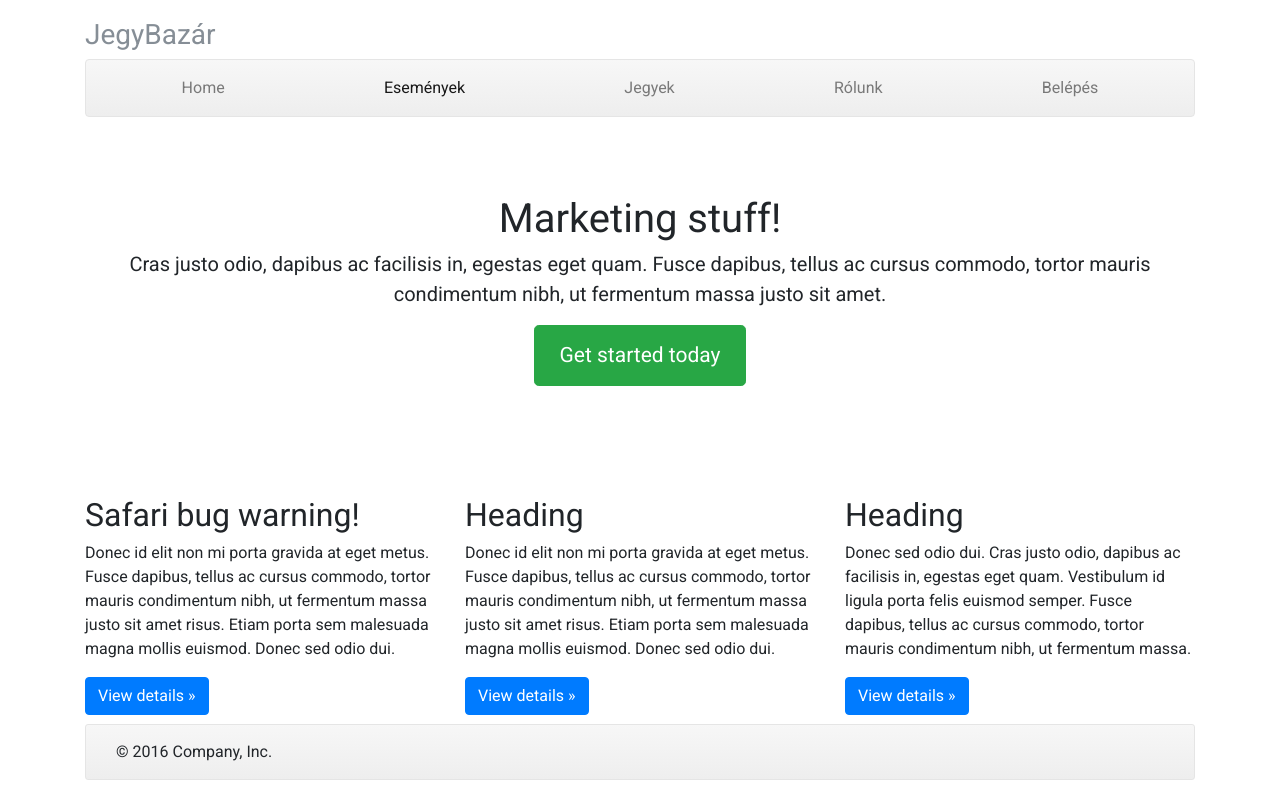
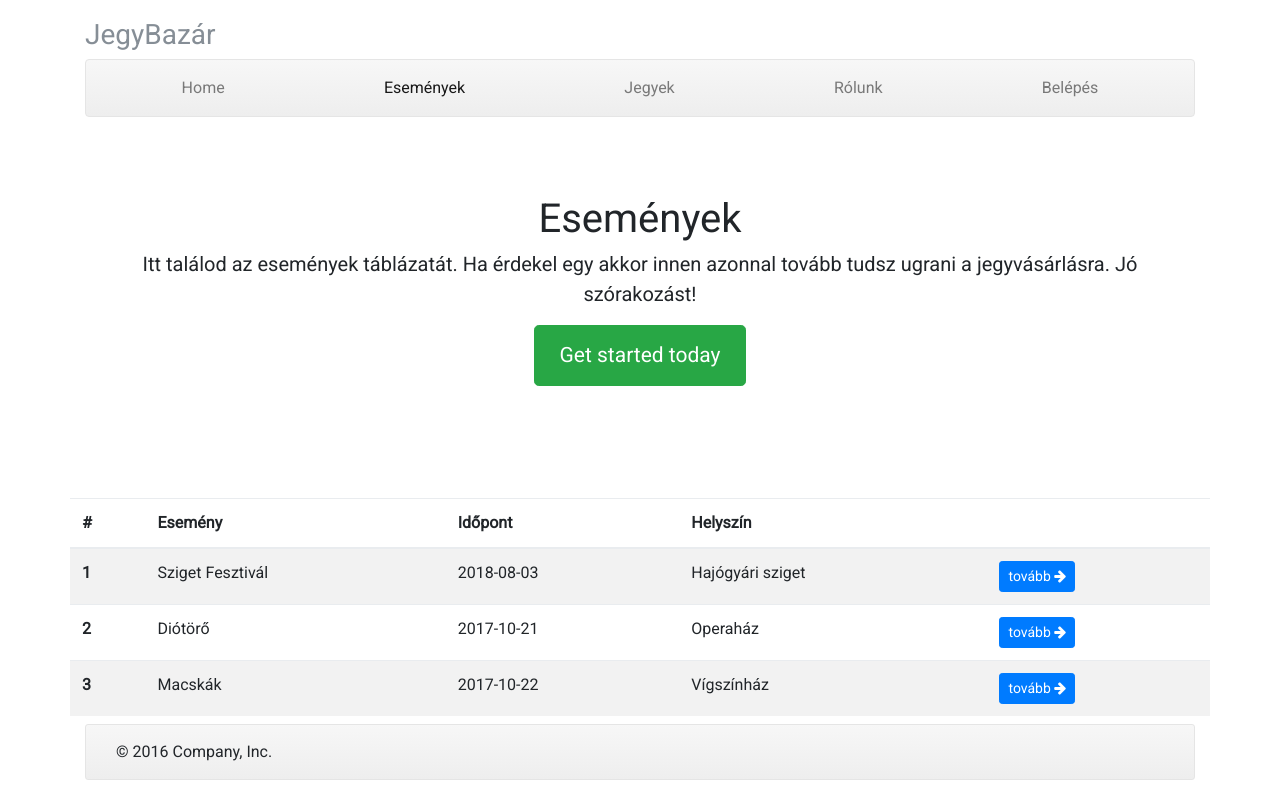
Before and after one commit to guthember/tegyuk-negyedikbe-01, a plain HTML site: page events.html in a window 1280 px wide. Drawn offline with Linux system fonts and the light colour scheme.

Commit message:
Feat: add a table to the events

```diff
--- a/events.html
+++ b/events.html
@@ -49,28 +49,63 @@
 
       <!-- Jumbotron -->
       <div class="jumbotron">
-        <h1>Marketing stuff!</h1>
-        <p class="lead">Cras justo odio, dapibus ac facilisis in, egestas eget quam. Fusce dapibus, tellus ac cursus commodo, tortor mauris condimentum nibh, ut fermentum massa justo sit amet.</p>
+        <h1>Események</h1>
+        <p class="lead">
+          Itt találod az események táblázatát. Ha érdekel egy akkor innen
+          azonnal tovább tudsz ugrani a jegyvásárlásra. Jó szórakozást!
+        </p>
         <p><a class="btn btn-lg btn-success" href="#" role="button">Get started today</a></p>
       </div>
 
       <!-- Example row of columns -->
       <div class="row">
-        <div class="col-lg-4">
-          <h2>Safari bug warning!</h2>
-          <p>Donec id elit non mi porta gravida at eget metus. Fusce dapibus, tellus ac cursus commodo, tortor mauris condimentum nibh, ut fermentum massa justo sit amet risus. Etiam porta sem malesuada magna mollis euismod. Donec sed odio dui. </p>
-          <p><a class="btn btn-primary" href="#" role="button">View details &raquo;</a></p>
-        </div>
-        <div class="col-lg-4">
-          <h2>Heading</h2>
-          <p>Donec id elit non mi porta gravida at eget metus. Fusce dapibus, tellus ac cursus commodo, tortor mauris condimentum nibh, ut fermentum massa justo sit amet risus. Etiam porta sem malesuada magna mollis euismod. Donec sed odio dui. </p>
-          <p><a class="btn btn-primary" href="#" role="button">View details &raquo;</a></p>
-       </div>
-        <div class="col-lg-4">
-          <h2>Heading</h2>
-          <p>Donec sed odio dui. Cras justo odio, dapibus ac facilisis in, egestas eget quam. Vestibulum id ligula porta felis euismod semper. Fusce dapibus, tellus ac cursus commodo, tortor mauris condimentum nibh, ut fermentum massa.</p>
-          <p><a class="btn btn-primary" href="#" role="button">View details &raquo;</a></p>
-        </div>
+          <table class="table table-striped">
+              <thead>
+                <tr>
+                  <th scope="col">#</th>
+                  <th scope="col">Esemény</th>
+                  <th scope="col">Időpont</th>
+                  <th scope="col">Helyszín</th>
+                  <th scope="col"></th>
+                </tr>
+              </thead>
+              <tbody>
+                <tr>
+                  <th scope="row">1</th>
+                  <td>Sziget Fesztivál</td>
+                  <td>2018-08-03</td>
+                  <td>Hajógyári sziget</td>
+                  <td>
+                    <a href="#" class="btn btn-primary btn-sm">
+                      tovább <i class="fa fa-arrow-right" aria-hidden="true"></i>
+                    </a>
+                  </td>
+                </tr>
+                <tr>
+                  <th scope="row">2</th>
+                  <td>Diótörő</td>
+                  <td>2017-10-21</td>
+                  <td>Operaház</td>
+                  <td>
+                    <a href="#" class="btn btn-primary btn-sm">
+                      tovább <i class="fa fa-arrow-right" aria-hidden="true"></i>
+                    </a>
+                  </td>
+                </tr>
+                <tr>
+                  <th scope="row">3</th>
+                  <td>Macskák</td>
+                  <td>2017-10-22</td>
+                  <td>Vígszínház</td>
+                  <td>
+                    <a href="#" class="btn btn-primary btn-sm">
+                      tovább <i class="fa fa-arrow-right" aria-hidden="true"></i>
+                    </a>
+                  </td>
+                </tr>
+
+              </tbody>
+            </table>
       </div>
 
     </div> <!-- /container -->
```
